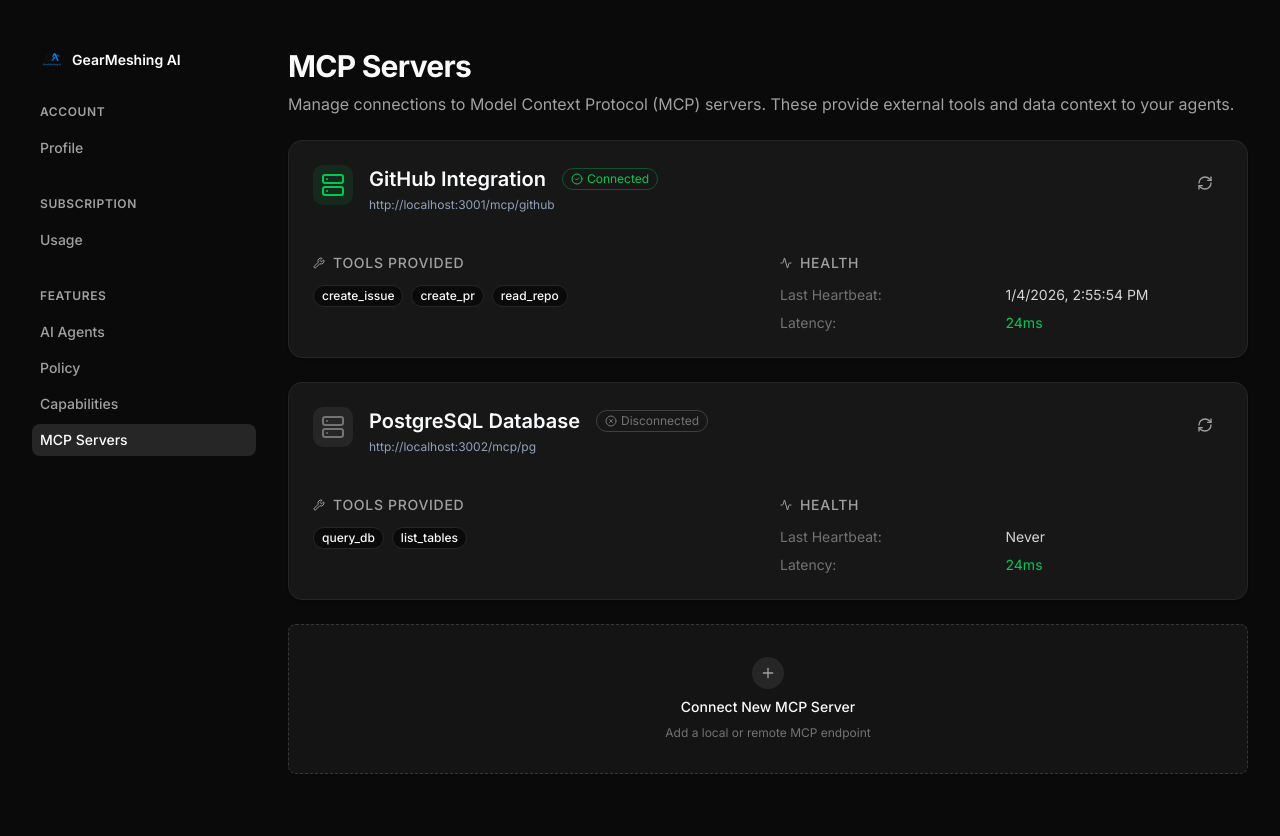
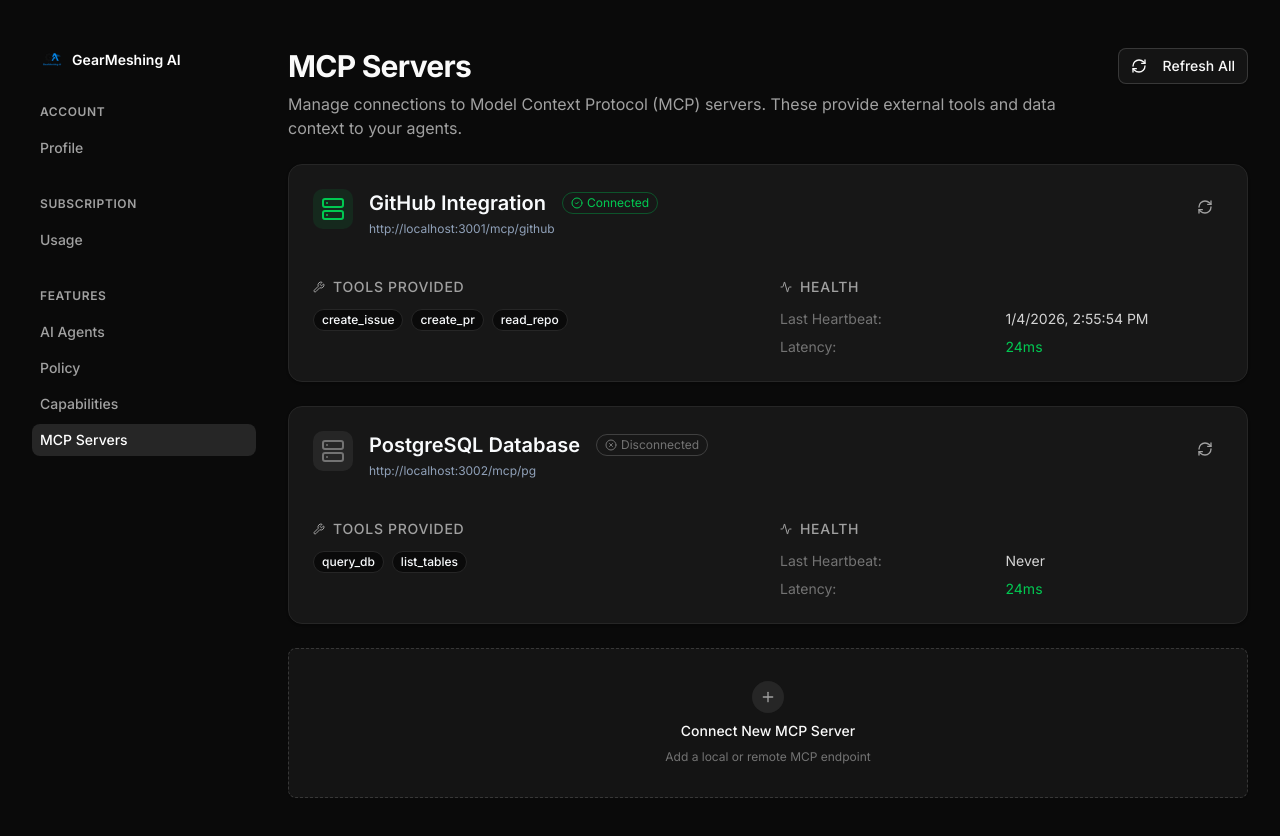
Before and after one commit to Chisanan232/GearMeshing-AI-Web, a Next.js app: page /settings/features/mcp in a window 1280 px wide. Shown: the top 836 px of the page. Built offline with nearby package versions, Linux system fonts and the light colour scheme.

Commit message:
💄 Adjust the refreshing animation to refresh the info for itself only, and provide a new button to refresh all server.

```diff
--- a/src/app/settings/features/mcp/page.tsx
+++ b/src/app/settings/features/mcp/page.tsx
@@ -34,15 +34,48 @@ import {
 import { motion } from "framer-motion";
 
 export default function MCPSettingsPage() {
-  const { mcpServers, refreshData, isLoading } = useGovernance();
+  const {
+    mcpServers,
+    refreshData,
+    isLoading,
+    refreshMCPServer,
+    refreshAllMCPServers,
+  } = useGovernance();
   const [isAdding, setIsAdding] = useState(false);
   const [newServerUrl, setNewServerUrl] = useState("");
+
+  // Track loading state for individual servers
+  const [refreshingIds, setRefreshingIds] = useState<Set<string>>(new Set());
+  // Track global refresh state
+  const [isRefreshingAll, setIsRefreshingAll] = useState(false);
 
   const handleAddServer = async () => {
     // In a real app, this would call an API to validate and add the server
     setIsAdding(false);
     setNewServerUrl("");
     await refreshData();
+  };
+
+  const handleRefreshServer = async (id: string) => {
+    setRefreshingIds((prev) => new Set(prev).add(id));
+    try {
+      await refreshMCPServer(id);
+    } finally {
+      setRefreshingIds((prev) => {
+        const next = new Set(prev);
+        next.delete(id);
+        return next;
+      });
+    }
+  };
+
+  const handleRefreshAll = async () => {
+    setIsRefreshingAll(true);
+    try {
+      await refreshAllMCPServers();
+    } finally {
+      setIsRefreshingAll(false);
+    }
   };
 
   if (isLoading) {
@@ -55,12 +88,25 @@ export default function MCPSettingsPage() {
 
   return (
     <div className="space-y-6 max-w-6xl">
+      <div className="flex items-start justify-between gap-4">
         <div className="flex flex-col gap-2">
           <h1 className="text-3xl font-bold tracking-tight">MCP Servers</h1>
           <p className="text-neutral-400">
             Manage connections to Model Context Protocol (MCP) servers. These
             provide external tools and data context to your agents.
           </p>
+        </div>
+        <Button
+          variant="outline"
+          onClick={handleRefreshAll}
+          disabled={isRefreshingAll}
+          className="shrink-0 border-neutral-800"
+        >
+          <RefreshCw
+            className={`mr-2 h-4 w-4 ${isRefreshingAll ? "animate-spin" : ""}`}
+          />
+          Refresh All
+        </Button>
       </div>
 
       <div className="grid gap-6">
@@ -113,9 +159,14 @@ export default function MCPSettingsPage() {
                   <Button
                     variant="ghost"
                     size="icon"
-                    onClick={() => refreshData()}
+                    onClick={() => handleRefreshServer(server.id)}
+                    disabled={refreshingIds.has(server.id)}
                   >
-                    <RefreshCw className="h-4 w-4 text-neutral-400" />
+                    <RefreshCw
+                      className={`h-4 w-4 text-neutral-400 ${
+                        refreshingIds.has(server.id) ? "animate-spin" : ""
+                      }`}
+                    />
                   </Button>
                 </div>
               </CardHeader>
--- a/src/contexts/governance-context.tsx
+++ b/src/contexts/governance-context.tsx
@@ -25,6 +25,8 @@ interface GovernanceContextType {
   refreshData: () => Promise<void>;
   updateRole: (role: AgentRole) => Promise<void>;
   updatePolicy: (policy: Policy) => Promise<void>;
+  refreshMCPServer: (id: string) => Promise<void>;
+  refreshAllMCPServers: () => Promise<void>;
 }
 
 const GovernanceContext = createContext<GovernanceContextType | undefined>(
@@ -56,6 +58,30 @@ export function GovernanceProvider({ children }: { children: ReactNode }) {
     } finally {
       setIsLoading(false);
     }
+  }, []);
+
+  const refreshAllMCPServers = useCallback(async () => {
+    try {
+      // Simulate network delay
+      await new Promise((resolve) => setTimeout(resolve, 1000));
+      const mcpData = await governanceService.getMCPServers();
+      setMcpServers(mcpData);
+    } catch (error) {
+      console.error("Failed to refresh MCP servers", error);
+    }
+  }, []);
+
+  const refreshMCPServer = useCallback(async (id: string) => {
+    // Simulate a targeted refresh delay
+    await new Promise((resolve) => setTimeout(resolve, 1500));
+
+    // In a real app, fetch the specific server status
+    // For mock, update the heartbeat to show activity
+    setMcpServers((prev) =>
+      prev.map((s) =>
+        s.id === id ? { ...s, lastHeartbeat: new Date().toISOString() } : s
+      )
+    );
   }, []);
 
   useEffect(() => {
@@ -99,6 +125,8 @@ export function GovernanceProvider({ children }: { children: ReactNode }) {
         refreshData,
         updateRole,
         updatePolicy,
+        refreshMCPServer,
+        refreshAllMCPServers,
       }}
     >
       {children}
```
Lines whose indentation alone changed are shown as unchanged.
